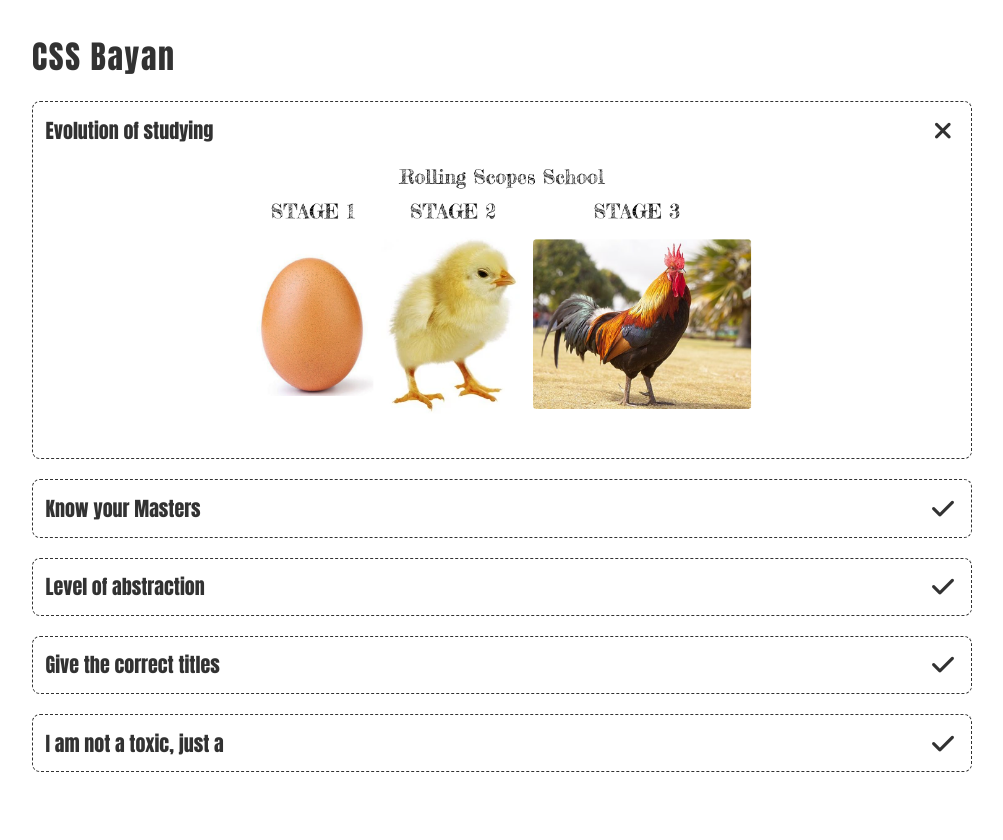
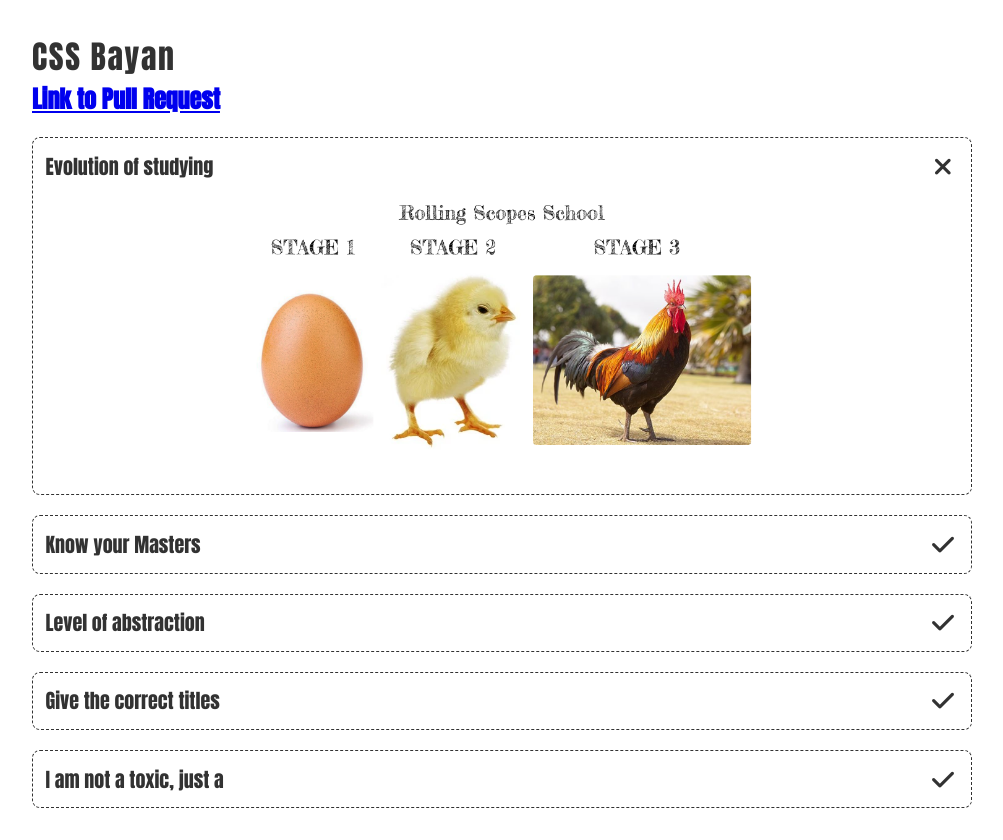
Before and after one commit to lazy-goose/cssBayan, a plain HTML site: page cssBayan/index.html in a window 1280 px wide. Shown: the whole page, without its empty margins (138-1141 px from the left). Before the commit the page ends 804 px from the top, so only its background shows below. Drawn offline with Linux system fonts and the light colour scheme.

Commit message:
feat: add link to Pull Request in html file (Mon, 13 Mar 2023 09:40:14)

```diff
--- a/cssBayan/index.html
+++ b/cssBayan/index.html
@@ -15,6 +15,7 @@
 <body>
     <div class="wrapper">
         <h1>CSS Bayan</h1>
+        <h2><a href="https://github.com/lazy-goose/cssBayan/pull/1">Link to Pull Request</a></h2>
         <ul class="accordion">
             <li class="item"><a>
                     <input class="item__input" type="radio" name="accordion" id="it-1" checked>
```
